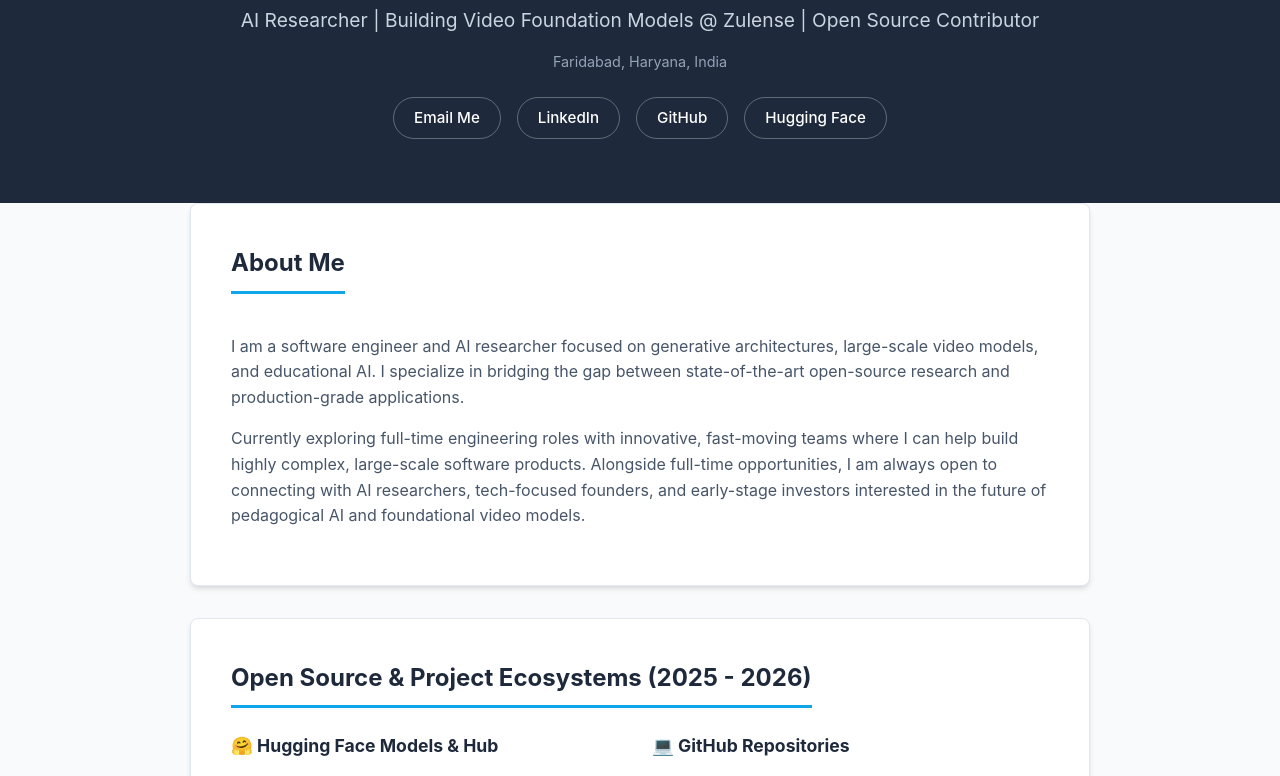
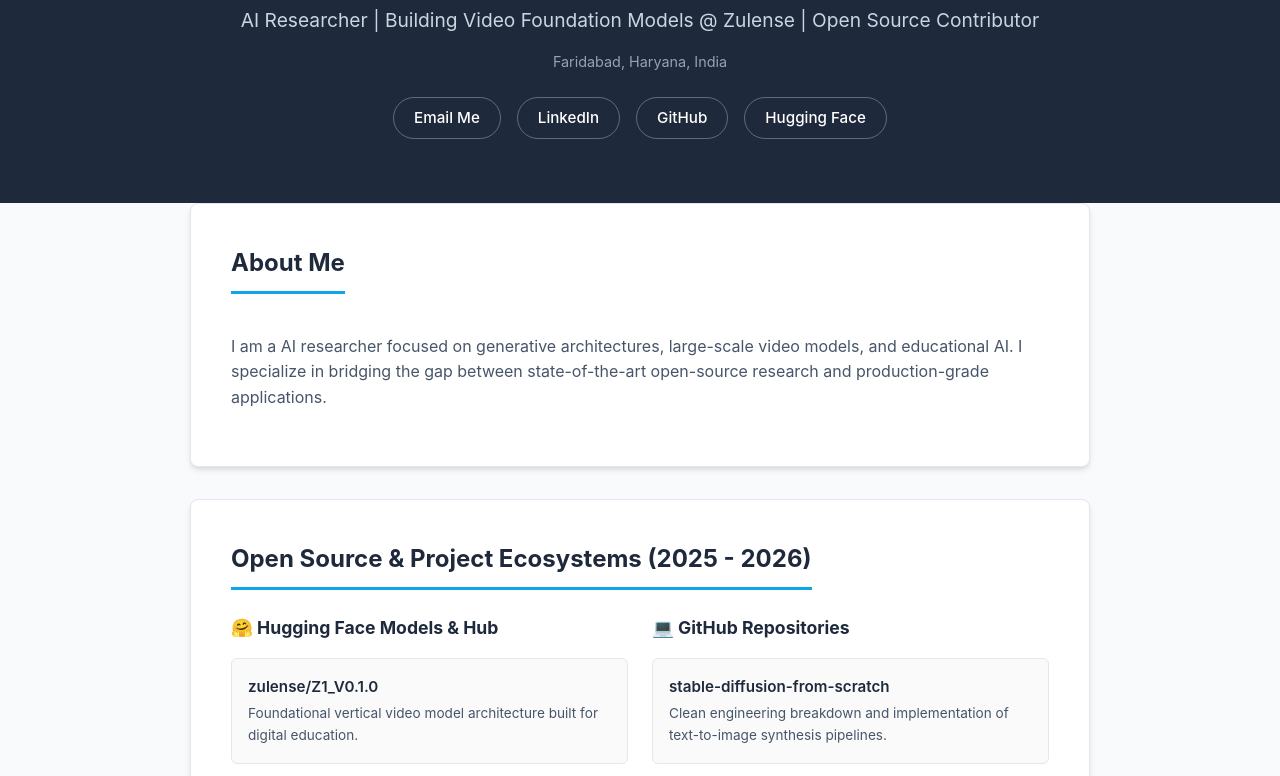
Before and after one commit to ProgramerSalar/MANISH-PORTFOLIO, a plain HTML site: page index.html in a window 1280 px wide. Shown: the part 324-1100 px from the top of the page. Drawn offline with Linux system fonts and the light colour scheme.

Commit message:
Update index.html

```diff
--- a/index.html
+++ b/index.html
@@ -144,8 +144,7 @@
     <div class="container">
         <section id="about">
             <h2>About Me</h2>
-            <p>I am a software engineer and AI researcher focused on generative architectures, large-scale video models, and educational AI. I specialize in bridging the gap between state-of-the-art open-source research and production-grade applications.</p>
-            <p>Currently exploring full-time engineering roles with innovative, fast-moving teams where I can help build highly complex, large-scale software products. Alongside full-time opportunities, I am always open to connecting with AI researchers, tech-focused founders, and early-stage investors interested in the future of pedagogical AI and foundational video models.</p>
+            <p>I am a AI researcher focused on generative architectures, large-scale video models, and educational AI. I specialize in bridging the gap between state-of-the-art open-source research and production-grade applications.</p>
         </section>
 
         <section id="repositories">
```
